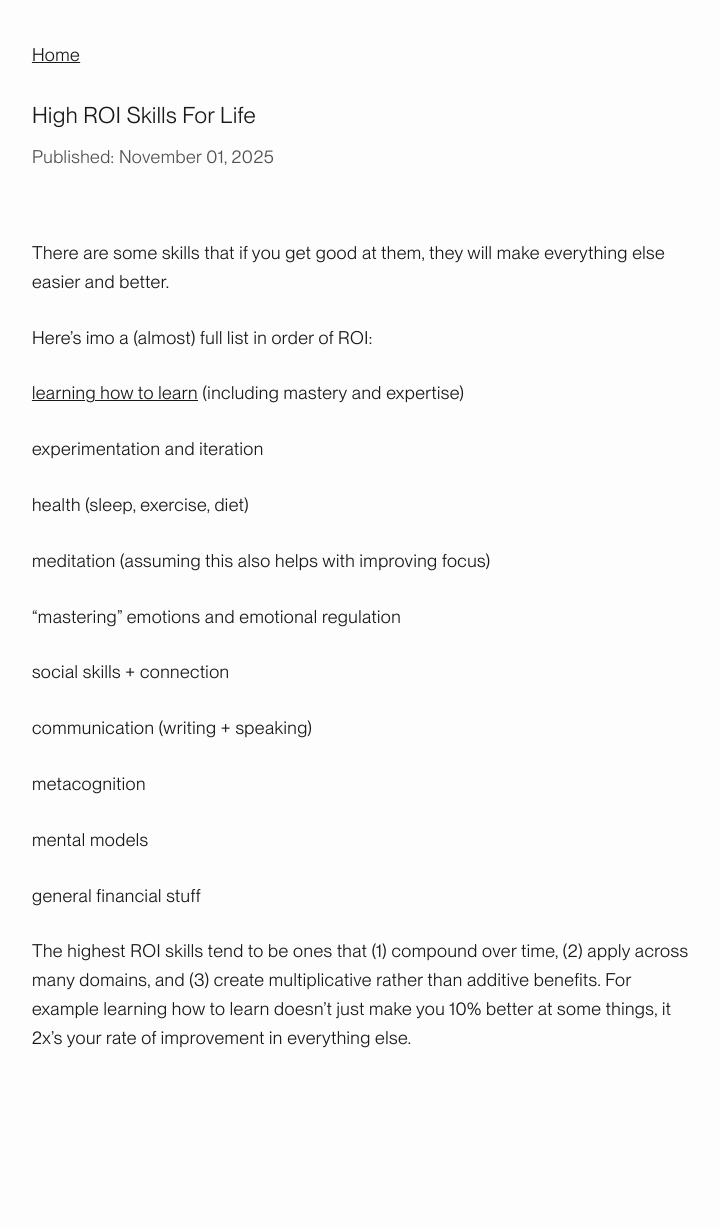
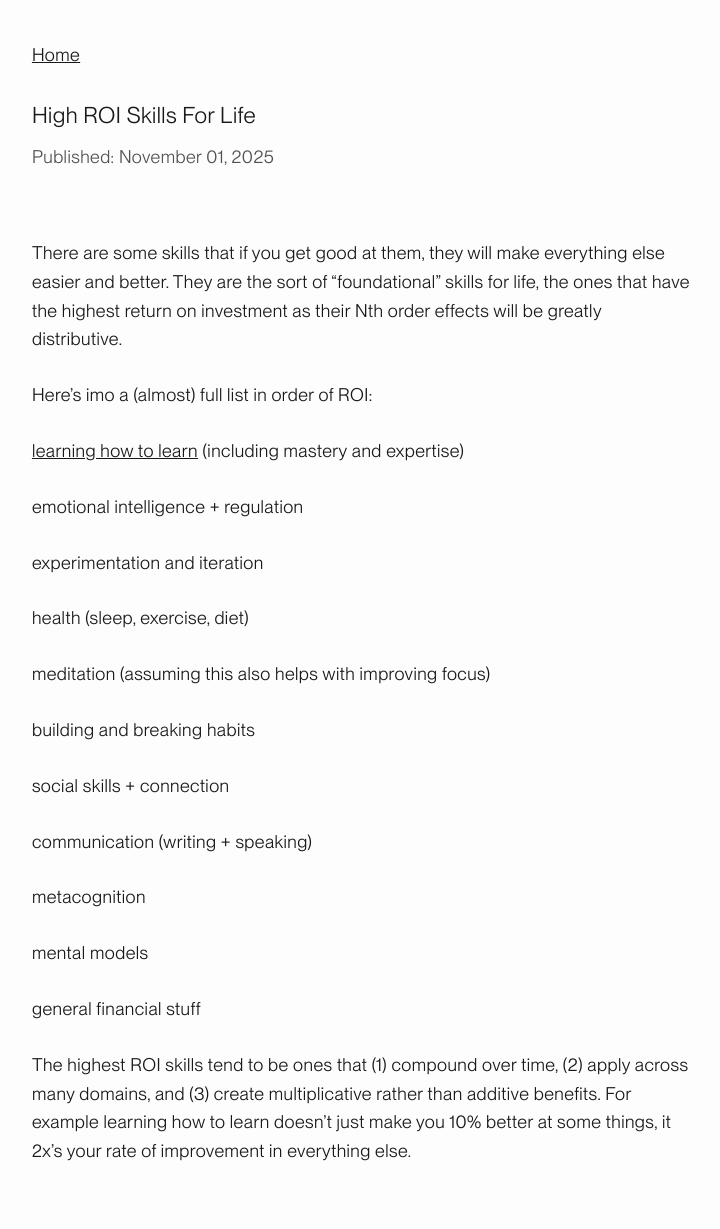
Before and after one commit to pxsswordprotected/personalsite, a Jekyll site: the page built from docs/_posts/2025-11-01-skillss.md, in a window 1280 px wide. Shown: the whole page, without its empty margins (276-996 px from the left). Built offline with Jekyll 4.4.1, drawn with Linux system fonts in a browser that asks for light colours; before the commit the page ends 1116 px from its top, so only the background shows below that.

Commit message:
skills post update

```diff
--- a/docs/_posts/2025-11-01-skillss.md
+++ b/docs/_posts/2025-11-01-skillss.md
@@ -3,11 +3,13 @@ layout: post
 title: "High ROI Skills For Life"
 ---
 
-There are some skills that if you get good at them, they will make everything else easier and better.
+There are some skills that if you get good at them, they will make everything else easier and better. They are the sort of "foundational" skills for life, the ones that have the highest return on investment as their Nth order effects will be greatly distributive.
 
 Here's imo a (almost) full list in order of ROI:
 
 <a href="https://www.justinmath.com/files/advice-on-upskilling.pdf">learning how to learn</a> (including mastery and expertise)
+
+emotional intelligence + regulation
 
 experimentation and iteration
 
@@ -15,7 +17,7 @@ health (sleep, exercise, diet)
 
 meditation (assuming this also helps with improving focus)
 
-"mastering" emotions and emotional regulation
+building and breaking habits
 
 social skills + connection
 
```
